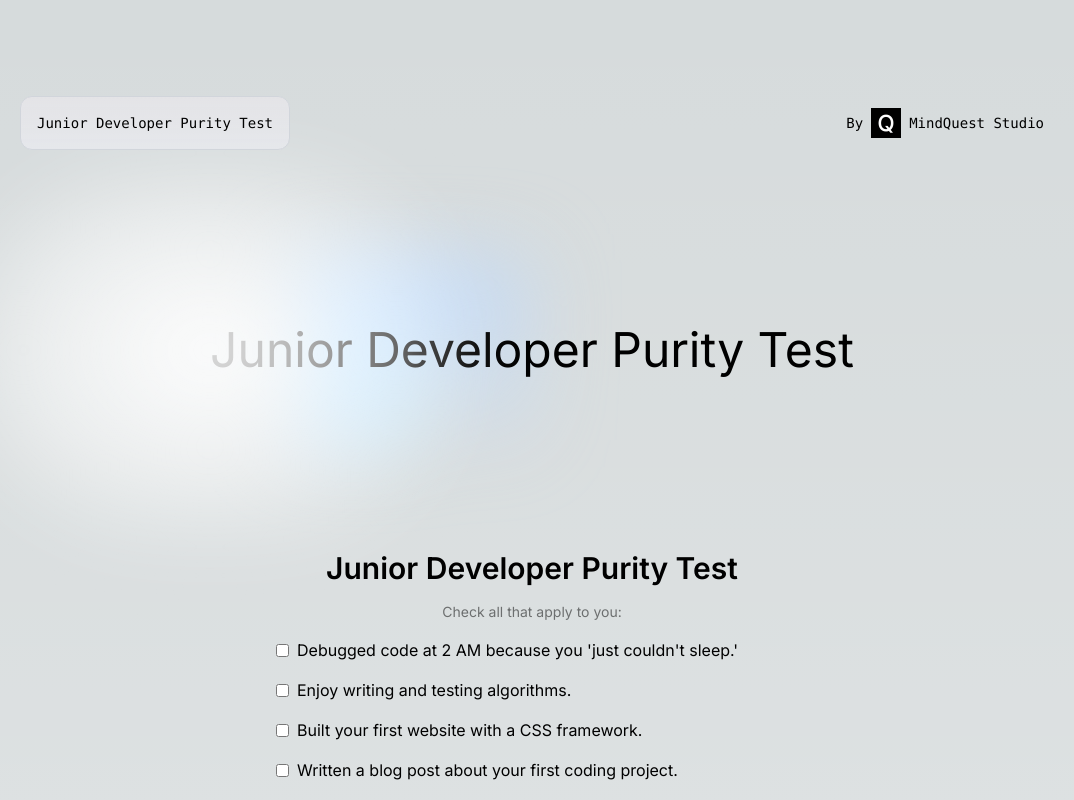
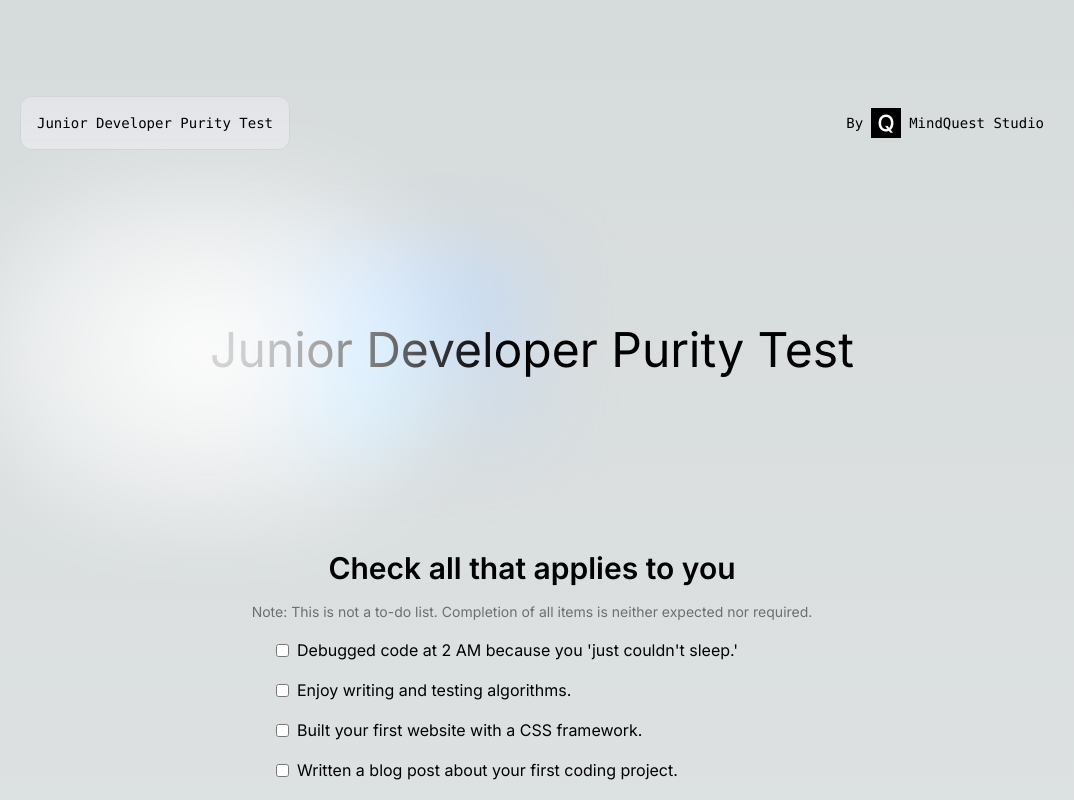
Before and after one commit to shahria7k/junior_dev_purity_test, a Next.js app: page / in a window 1280 px wide. Shown: the top 800 px of the page, without its empty margins (108-1182 px from the left). Built offline with nearby package versions, Linux system fonts and the light colour scheme.

Commit message:
added checklist and basic form

```diff
--- a/app/page.tsx
+++ b/app/page.tsx
@@ -136,8 +136,10 @@ export default function Home() {
 			<div>
 				{/* checklist form */}
 				<form id="form" className="flex flex-col items-center justify-center gap-4">
-					<h2 className="text-3xl font-semibold">Junior Developer Purity Test</h2>
-					<p className="text-sm opacity-50">Check all that apply to you:</p>
+					<h2 className="text-3xl font-semibold">Check all that applies to you</h2>
+					<p className="text-sm opacity-50">
+						Note: This is not a to-do list. Completion of all items is neither expected nor required.
+					</p>
 					<div className="grid grid-cols-1 gap-4 max-w-lg">
 						{checklistItems.map((item, index) => (
 							<label key={index} className="flex items-center gap-2">
```
